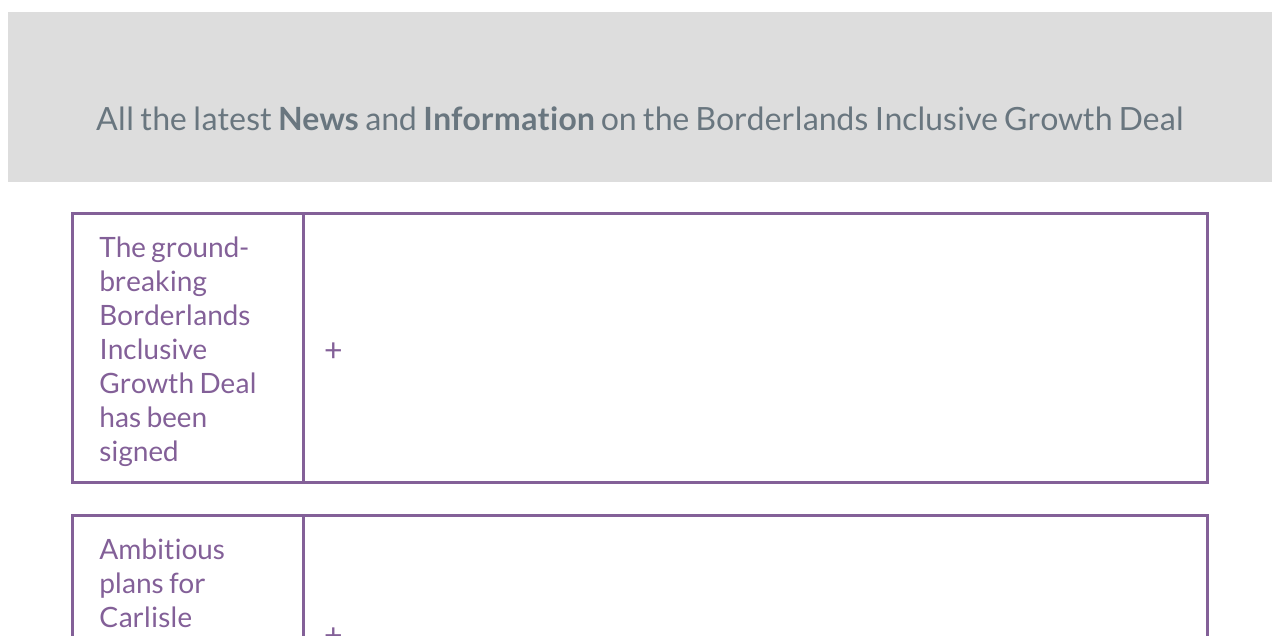
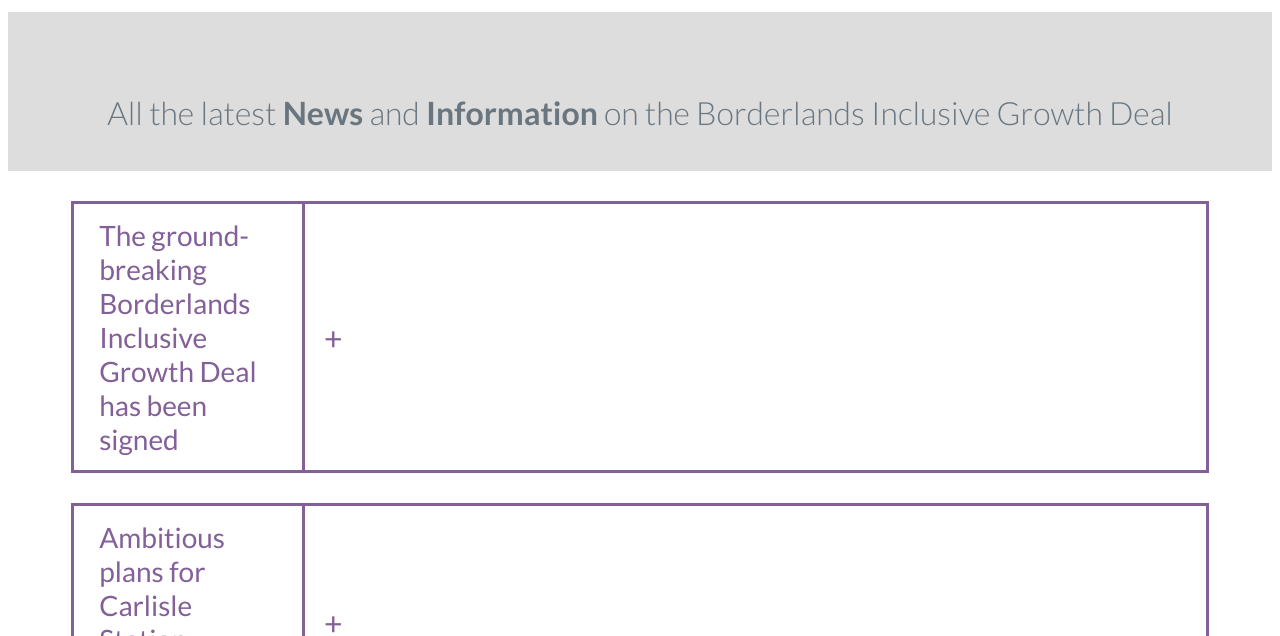
Before and after one commit to kyeap/borderlandsgrowth, a Gatsby site: page /News in a window 1280 px wide. Shown: the part 164-800 px from the top of the page. Built offline with nearby package versions, Linux system fonts and the light colour scheme; Gatsby itself is replaced by a stand-in of ours.

Commit message:
styling fix: BannerText

```diff
--- a/src/styles/main.css
+++ b/src/styles/main.css
@@ -26,7 +26,7 @@
 
 .bannerText-container {
     padding: 20px 0 40px 0;
-    font-weight:300;
+    font-weight:100;
     margin:0 auto;
     color:#69767F;
     background: #ddd;
@@ -34,8 +34,9 @@
 }
 
 .bannerText-wrapper {
-    font:32px/50px 'Lato', sans-serif;
+    /* font:32px/50px 'Lato', sans-serif; */
     padding:45px 0 15px;
+    font-size: 32px;
 }
 
 .bannerText {
```
